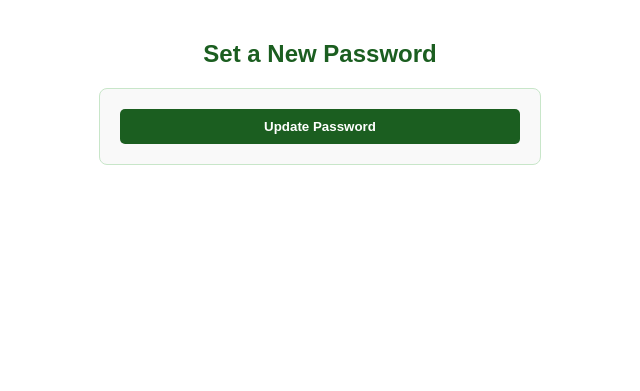
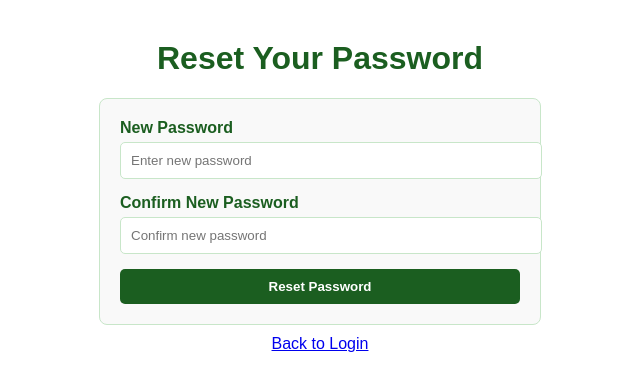
Before and after one commit to zoomworldtech/nextgenlearn-backend, a Django app: page /reset/1/1/ in a window 1280 px wide. Shown: the top 391 px of the page, without its empty margins (320-960 px from the left). Run offline with Django 5.2, Linux system fonts and the light colour scheme.

Commit message:
half complected

```diff
--- a/accounts/forms.py
+++ b/accounts/forms.py
@@ -3,6 +3,9 @@
 from django.core.exceptions import ValidationError
 from django.contrib.auth import authenticate
 from .models import CustomUser
+from django.contrib.auth.forms import SetPasswordForm
+from django.core.exceptions import ValidationError
+
 
 
 class CustomUserCreationForm(UserCreationForm):
@@ -55,3 +58,16 @@
             if not user:
                 raise ValidationError("Invalid email or password.")
         return cleaned
+
+# this is for reset password
+
+
+class CustomSetPasswordForm(SetPasswordForm):
+    def clean(self):
+        cleaned_data = super().clean()
+        new_password2 = cleaned_data.get("new_password2")
+
+        if new_password2 and self.user.check_password(new_password2):
+            raise ValidationError("You cannot reuse your old password. Please choose a new one.")
+
+        return cleaned_data
--- a/accounts/templates/accounts/password_reset_confirm.html
+++ b/accounts/templates/accounts/password_reset_confirm.html
@@ -2,7 +2,7 @@
 <html lang="en">
 <head>
     <meta charset="UTF-8">
-  <title>Set New Password</title>
+    <title>Reset Password</title>
     <style>
         body {
             background-color: #ffffff;
@@ -10,6 +10,11 @@
             font-family: Arial, sans-serif;
             margin: 40px;
         }
+
+        h1 {
+            text-align: center;
+        }
+
         form {
             max-width: 400px;
             margin: auto;
@@ -18,6 +23,13 @@
             border-radius: 8px;
             background-color: #f9f9f9;
         }
+
+        label {
+            font-weight: bold;
+            display: block;
+            margin-bottom: 5px;
+        }
+
         input {
             width: 100%;
             padding: 10px;
@@ -25,6 +37,7 @@
             border: 1px solid #c8e6c9;
             border-radius: 5px;
         }
+
         button {
             width: 100%;
             padding: 10px;
@@ -32,22 +45,55 @@
             color: white;
             border: none;
             border-radius: 5px;
+            cursor: pointer;
             font-weight: bold;
         }
+
         button:hover {
             background-color: #2e7d32;
         }
-    h2 {
+
+        .message {
+            background-color: #ffcdd2;
+            color: #b71c1c;
+            padding: 10px;
+            border-radius: 5px;
+            margin-bottom: 15px;
+        }
+
+        .login-link {
+            display: block;
             text-align: center;
+            margin-top: 10px;
         }
     </style>
 </head>
 <body>
-  <h2>Set a New Password</h2>
+    <h1>Reset Your Password</h1>
+
+    {% if form.errors %}
+    <div class="message">
+        <ul>
+            {% for field, errors in form.errors.items %}
+                {% for error in errors %}
+                    <li>{{ error }}</li>
+                {% endfor %}
+            {% endfor %}
+        </ul>
+    </div>
+    {% endif %}
+
     <form method="POST">
         {% csrf_token %}
-    {{ form.as_p }}
-    <button type="submit">Update Password</button>
+        <label>New Password</label>
+        <input type="password" name="new_password1" placeholder="Enter new password" required>
+
+        <label>Confirm New Password</label>
+        <input type="password" name="new_password2" placeholder="Confirm new password" required>
+
+        <button type="submit">Reset Password</button>
     </form>
+
+    <a href="{% url 'login' %}" class="login-link">Back to Login</a>
 </body>
 </html>
--- a/accounts/urls.py
+++ b/accounts/urls.py
@@ -1,6 +1,8 @@
 from django.urls import path
 from . import views
 from django.contrib.auth import views as auth_views
+from .forms import CustomSetPasswordForm
+
 
 urlpatterns = [
     path('register/', views.register_view, name='register'),
@@ -19,6 +21,14 @@
     # Forgot Password URLs
     path('password_reset/', auth_views.PasswordResetView.as_view(template_name='accounts/password_reset_form.html'), name='password_reset'),
     path('password_reset_done/', auth_views.PasswordResetDoneView.as_view(template_name='accounts/password_reset_done.html'), name='password_reset_done'),
-    path('reset/<uidb64>/<token>/', auth_views.PasswordResetConfirmView.as_view(template_name='accounts/password_reset_confirm.html'), name='password_reset_confirm'),
+ path(
+    'reset/<uidb64>/<token>/', auth_views.PasswordResetConfirmView.as_view
+    (template_name='accounts/password_reset_confirm.html',  form_class=CustomSetPasswordForm
+    ),
+    name='password_reset_confirm'
+),
     path('reset/done/', auth_views.PasswordResetCompleteView.as_view(template_name='accounts/password_reset_complete.html'), name='password_reset_complete'),
+
+    # # homepage
+     path('', views.home, name='home'),  # maps root to home view
 ]
--- a/lms_app/views.py
+++ b/lms_app/views.py
@@ -1,3 +1,7 @@
 from django.shortcuts import render
 
 # Create your views here.
+# from django.http import HttpResponse
+
+# def home(request):
+#     return HttpResponse("Welcome to LMS App!")
```
Also changed, not shown: accounts/templates/accounts/register.html (+11 -8 lines), accounts/views.py (+7 -0 lines), lms_project/urls.py (line endings or trailing spaces), requirements.txt (added). Lines whose indentation alone changed are shown as unchanged.
